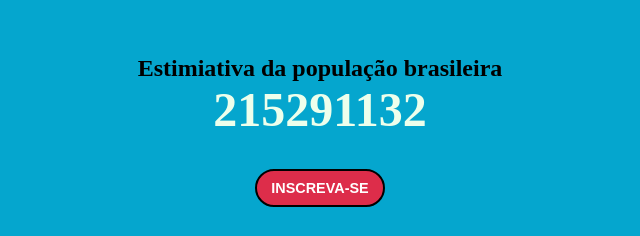
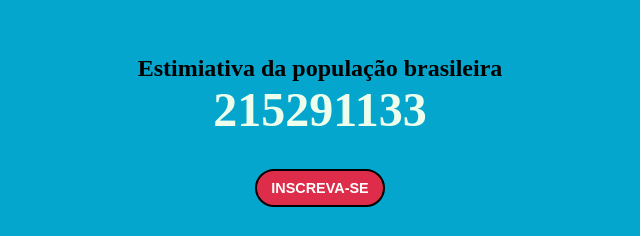
Before and after one commit to GCison/proj-br, a plain HTML site: page index.html in a window 1280 px wide. Shown: the part 236-472 px from the top of the page, 320-960 px from the left. Drawn offline with Linux system fonts and the light colour scheme.

Commit message:
atualiza projecao

```diff
--- a/index.html
+++ b/index.html
@@ -9,7 +9,7 @@
     <body>
         <div class="page-content">
             <h2>Estimiativa da população brasileira</h2>
-            <h1 id="value">215291132</h1>
+            <h1 id="value">215291133</h1>
 
             <div class="page-button">
                 <button type="button" class="btn btn-pink">Inscreva-se</button>
```
